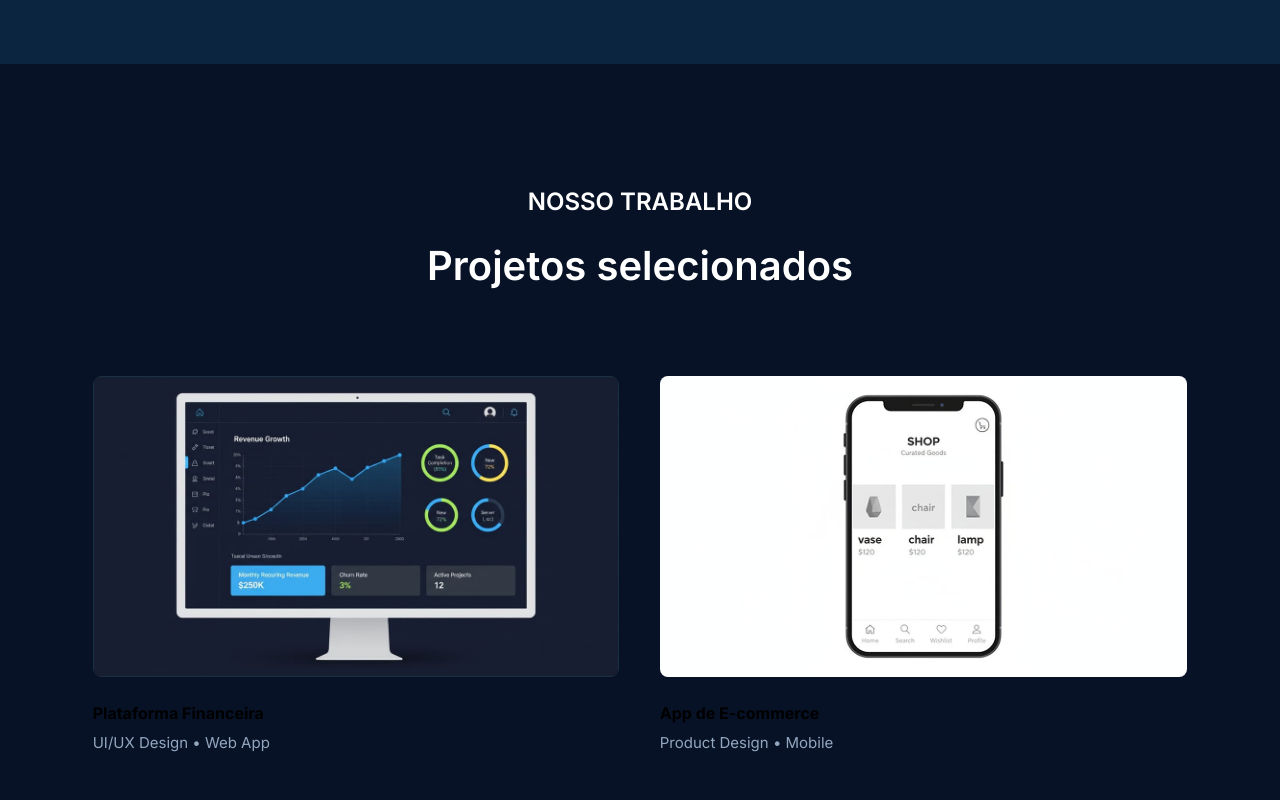
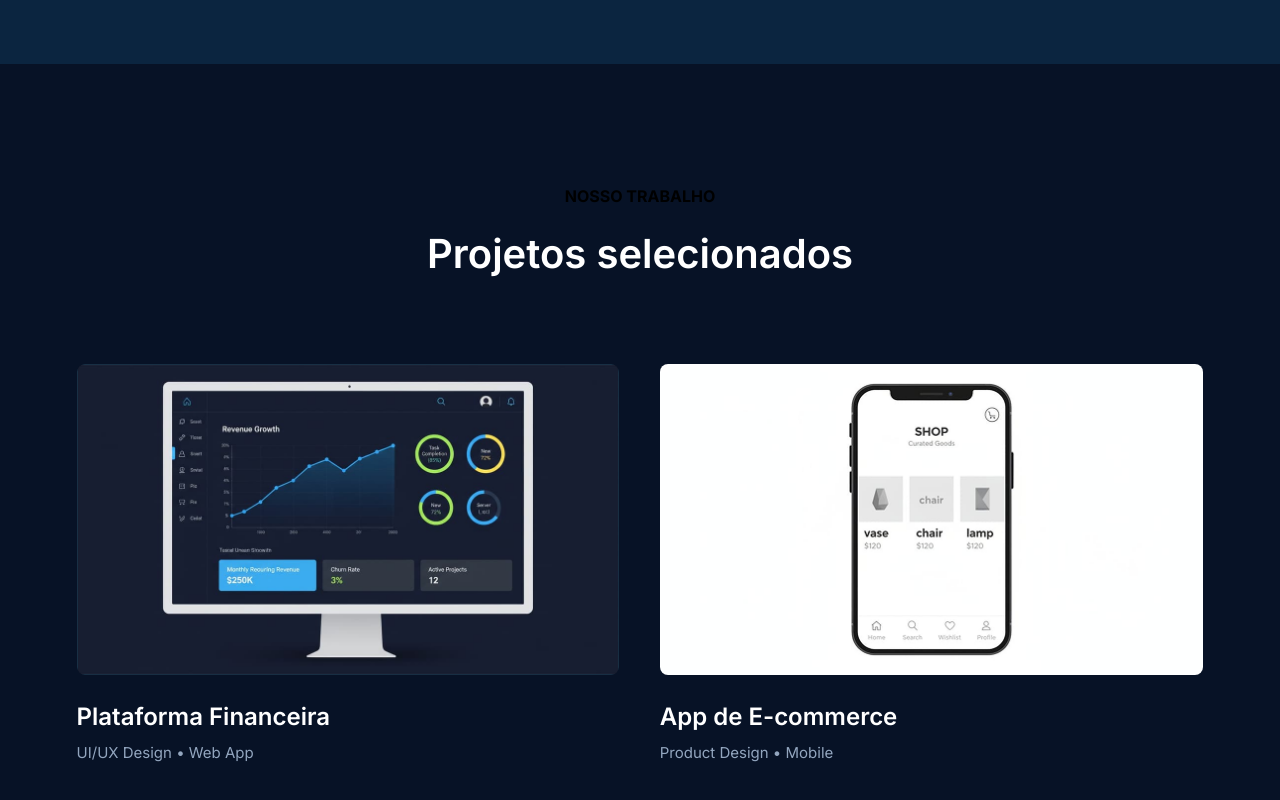
Before and after one commit to ricardo-trindade/rebranding, a React (Vite) app: page / in a window 1280 px wide. Shown: the part 1273-2073 px from the top of the page. Built offline with nearby package versions, Linux system fonts and the light colour scheme.

Commit message:
atualizando projects section

```diff
--- a/src/components/Projects.jsx
+++ b/src/components/Projects.jsx
@@ -56,18 +56,18 @@ export default function Projects() {
     return (
         <StyledProjects>
             <div className="title">
-                <h3>NOSSO TRABALHO</h3>
+                <h4>NOSSO TRABALHO</h4>
                 <h2 id="Projects">Projetos selecionados</h2>
             </div>
             <div className="projects-group">
                 <div className="project-card">
                     <img src={firstProjectImage} alt="Plataforma Financeira" />
-                    <h4>Plataforma Financeira</h4>
+                    <h3>Plataforma Financeira</h3>
                     <span>UI/UX Design • Web App</span>
                 </div>
                 <div className="project-card">
                     <img src={secondProjectImage} alt="App de E-commerce" />
-                    <h4>App de E-commerce</h4>
+                    <h3>App de E-commerce</h3>
                     <span>Product Design • Mobile</span>
                 </div>
             </div>
```
